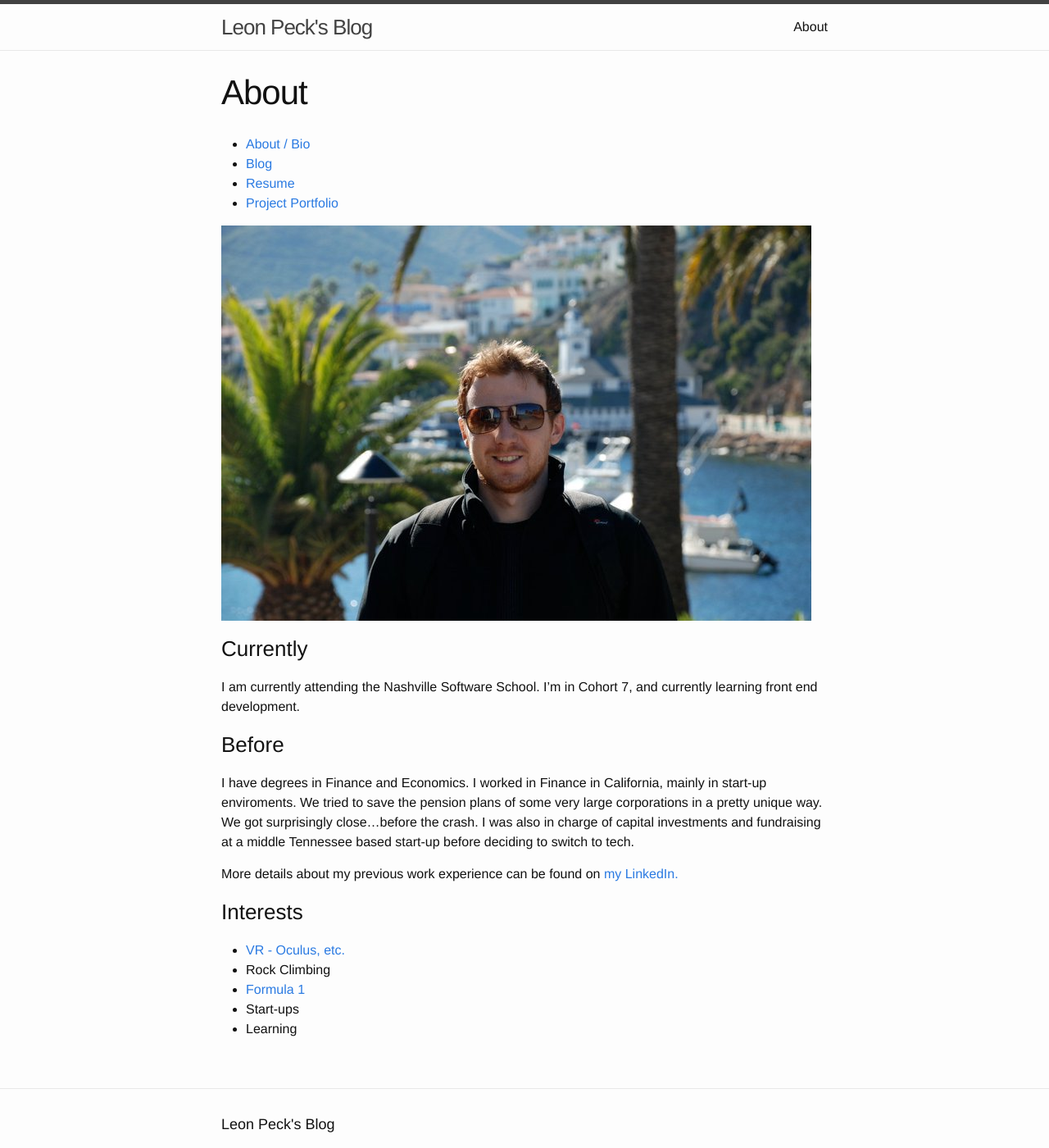
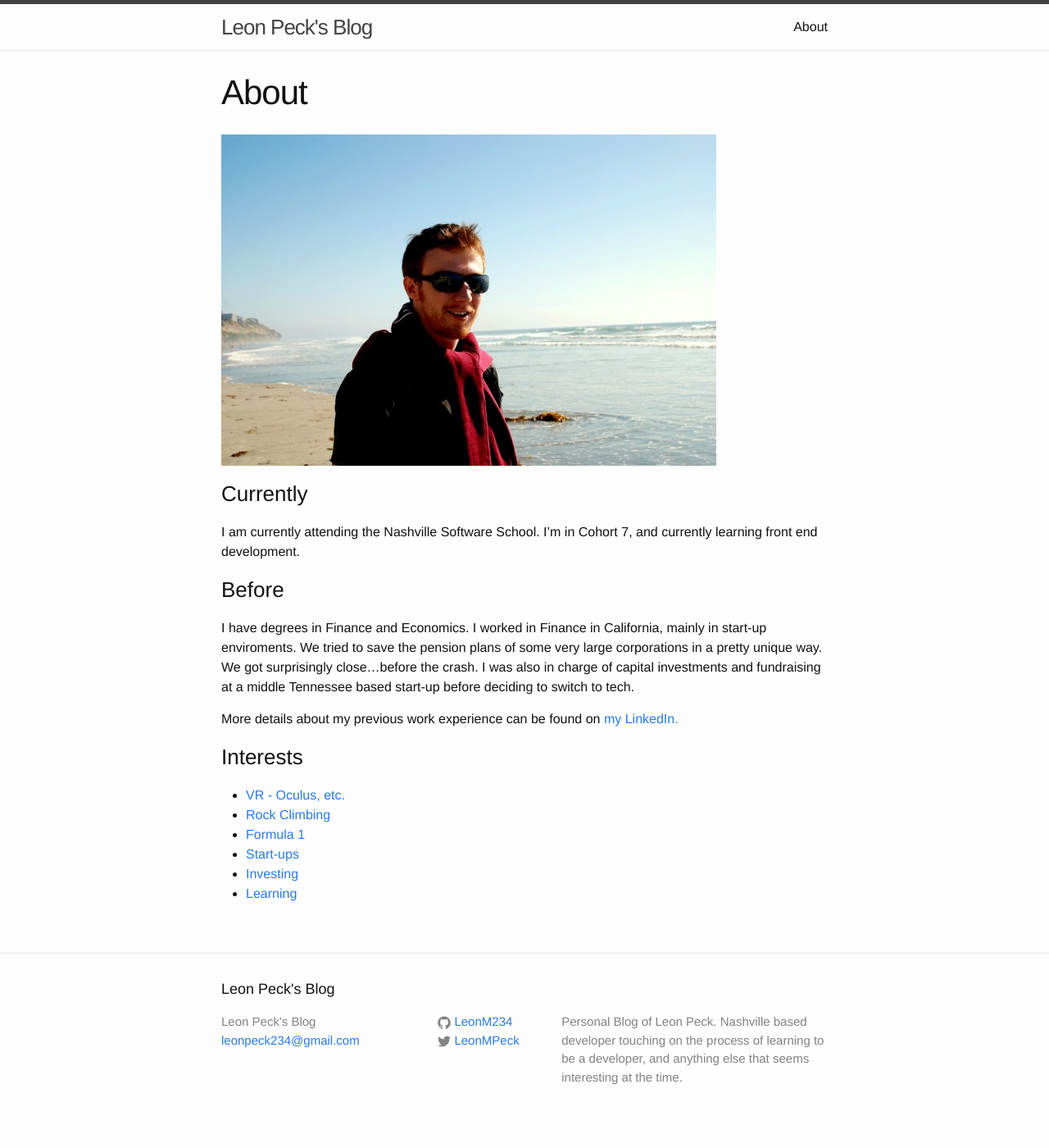
Before and after one commit to LeonM234/Leon.github.io, a Jekyll site: the page built from about.md, in a window 1280 px wide and 1400 px high. Shown: the whole window at 82% size. Built offline with Jekyll 4.4.1, drawn with Linux system fonts in a browser that asks for light colours.

```diff
--- a/_posts/2014-10-14-welcome-to-jekyll.markdown
+++ b/_posts/2014-10-14-welcome-to-jekyll.markdown
@@ -5,4 +5,4 @@ date:   2014-10-14 10:55:41
 categories: jekyll update
 ---
 
-#Blog #1
+##
--- a/about.md
+++ b/about.md
@@ -3,11 +3,6 @@ layout: page
 title: About
 permalink: /about/
 ---
-
-*   [About / Bio](#)
-*   [Blog](#)
-*   [Resume](#)
-*   [Project Portfolio](#)
 
 [![](/images/LeonPeck.jpg)](#)
 
@@ -24,7 +19,8 @@ More details about my previous work experience can be found on [my LinkedIn.](ww
 ### Interests
 
 *   [VR - Oculus, etc.](http://www.inquisitr.com/1514927/what-is-oculus-rift-and-why-does-kevin-spacey-think-it-will-change-storytelling-forever/)
-*   Rock Climbing
+*   [Rock Climbing](http://www.climbnashville.com/west/)
 *   [Formula 1](http://youtu.be/K2cNqaPSHv0)
-*   Start-ups
-*   Learning
+*   [Start-ups](http://youtu.be/vDwzmJpI4io)
+*   [Investing](http://buffettfaq.com)
+*   [Learning](http://www.quora.com)
```
Also changed, not shown: images/LeonPeck.jpg.
